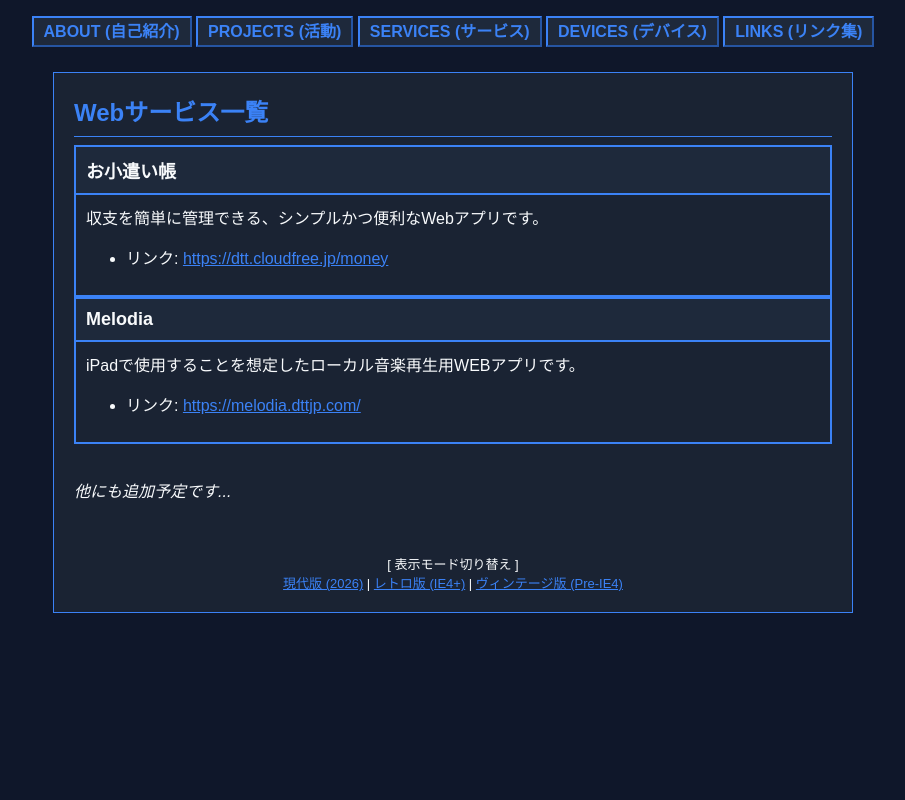
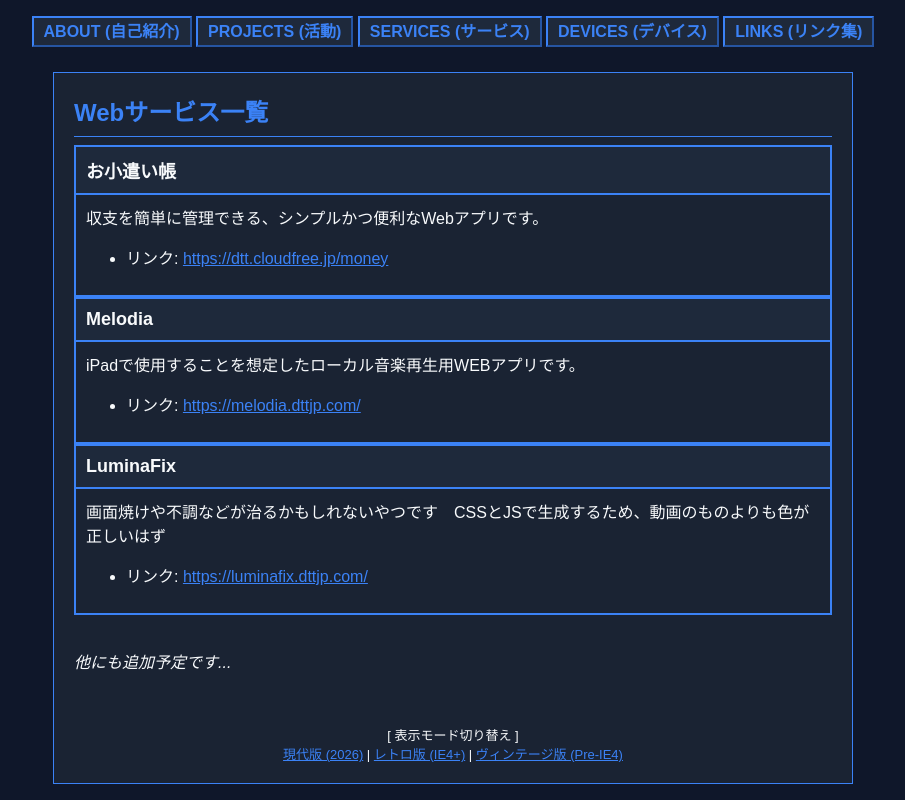
Before and after one commit to DTT-JP/DTT-Top, a plain HTML site: page s/services.html in a window 1280 px wide. Shown: the whole page, without its empty margins (187-1092 px from the left). Drawn offline with Linux system fonts and the light colour scheme.

Commit message:
Update services.html

```diff
--- a/s/services.html
+++ b/s/services.html
@@ -65,6 +65,22 @@
                     </tr>
                 </table>
 
+                <table width="100%" border="1" bordercolor="#3b82f6" cellpadding="10" cellspacing="0">
+                    <tr>
+                        <td bgcolor="#1e293b">
+                            <b><font size="4">LuminaFix</font></b>
+                        </td>
+                    </tr>
+                    <tr>
+                        <td>
+                            <p>画面焼けや不調などが治るかもしれないやつです　CSSとJSで生成するため、動画のものよりも色が正しいはず</p>
+                            <ul>
+                                <li>リンク: <a href="https://luminafix.dttjp.com/" target="_blank">https://luminafix.dttjp.com/</a></li>
+                            </ul>
+                        </td>
+                    </tr>
+                </table>
+
                 <br>
                 <p><i>他にも追加予定です...</i></p>
 
```
